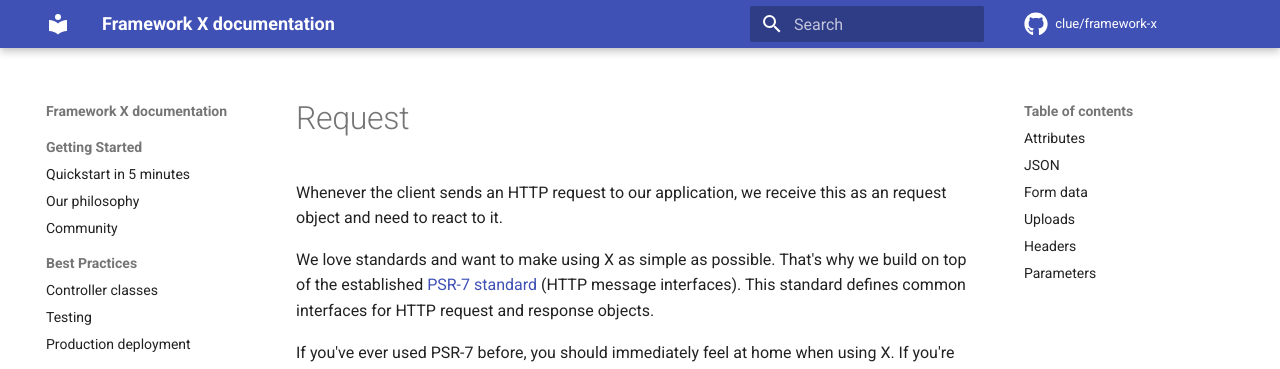
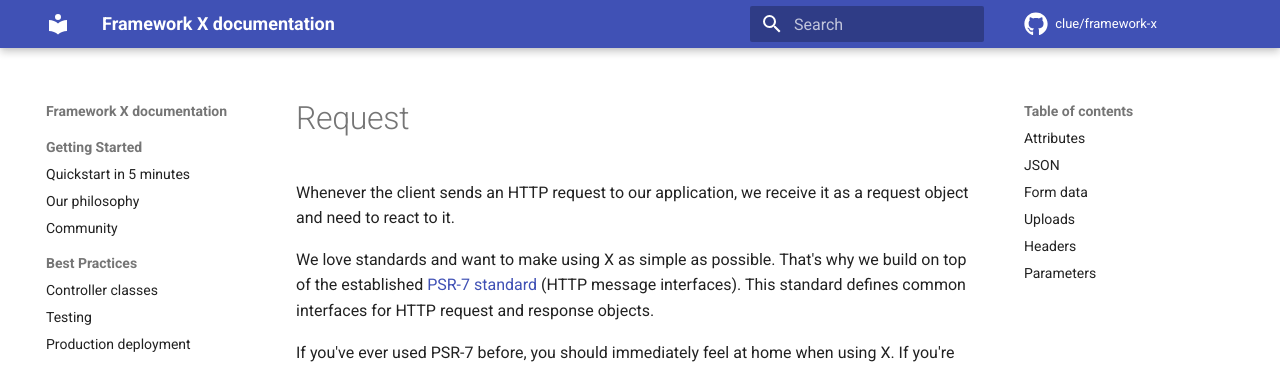
Before and after one commit to clue/framework-x, an MkDocs documentation site: the page built from docs/api/request.md, in a window 1280 px wide and 900 px high. Shown: the top 369 px of the window. Built offline with MkDocs 1.6.1 and Material for MkDocs 9.7.7, drawn with Linux system fonts in a browser that asks for light colours; comment, search, counter and statistics services are not loaded.

Commit message:
Minor documentation improvements

```diff
--- a/docs/api/request.md
+++ b/docs/api/request.md
@@ -1,7 +1,7 @@
 # Request
 
 Whenever the client sends an HTTP request to our application,
-we receive this as an request object and need to react to it.
+we receive it as a request object and need to react to it.
 
 We love standards and want to make using X as simple as possible.
 That's why we build on top of the established [PSR-7 standard](https://www.php-fig.org/psr/psr-7/)
```
Also changed, not shown: docs/best-practices/deployment.md (+1 -1 lines).
